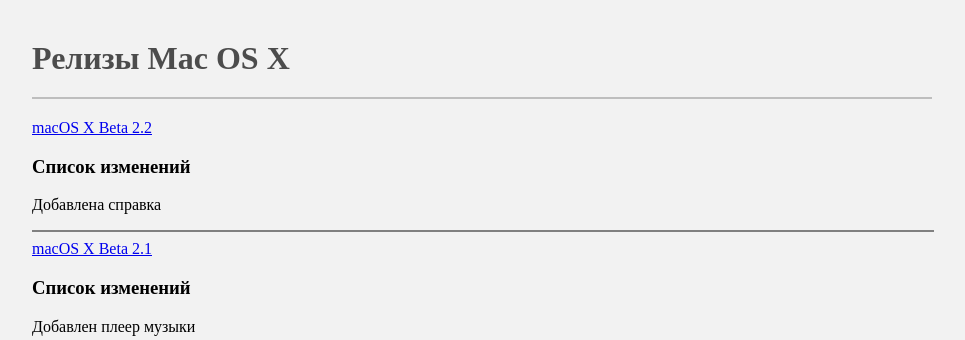
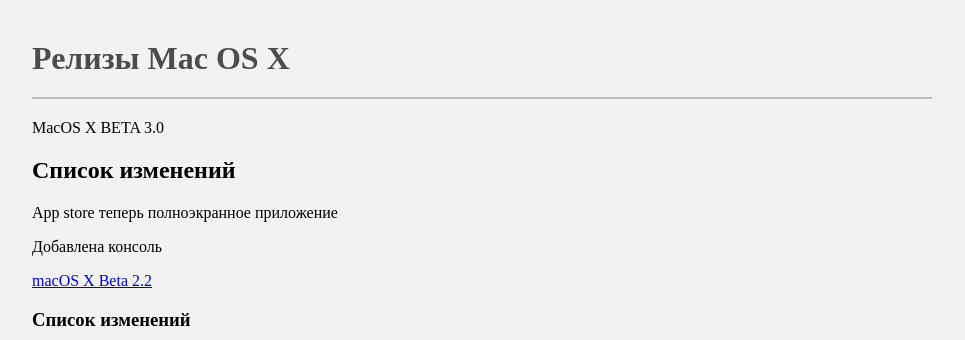
Before and after one commit to Zombich333/virtualpechka, a plain HTML site: page index.html in a window 1280 px wide. Shown: the top 340 px of the page, without its empty margins (158-1123 px from the left). Drawn offline with Linux system fonts and the light colour scheme.

Commit message:
Update index.html

```diff
--- a/index.html
+++ b/index.html
@@ -24,6 +24,10 @@
 </head>
 <body>
 <h1>Релизы Mac OS X</h1>
+<p>MacOS X BETA 3.0</p>
+<h2>Список изменений</h2>
+<p>App store теперь полноэкранное приложение</p>
+<p>Добавлена консоль</p>
 <a href="https://drive.google.com/file/d/178qG6QfRh46a547TrKUlamsaXl4E2PVr/view?usp=sharing">macOS X Beta 2.2</a>
 <h3>Список изменений</h3>
 <p>Добавлена справка</p>
```
